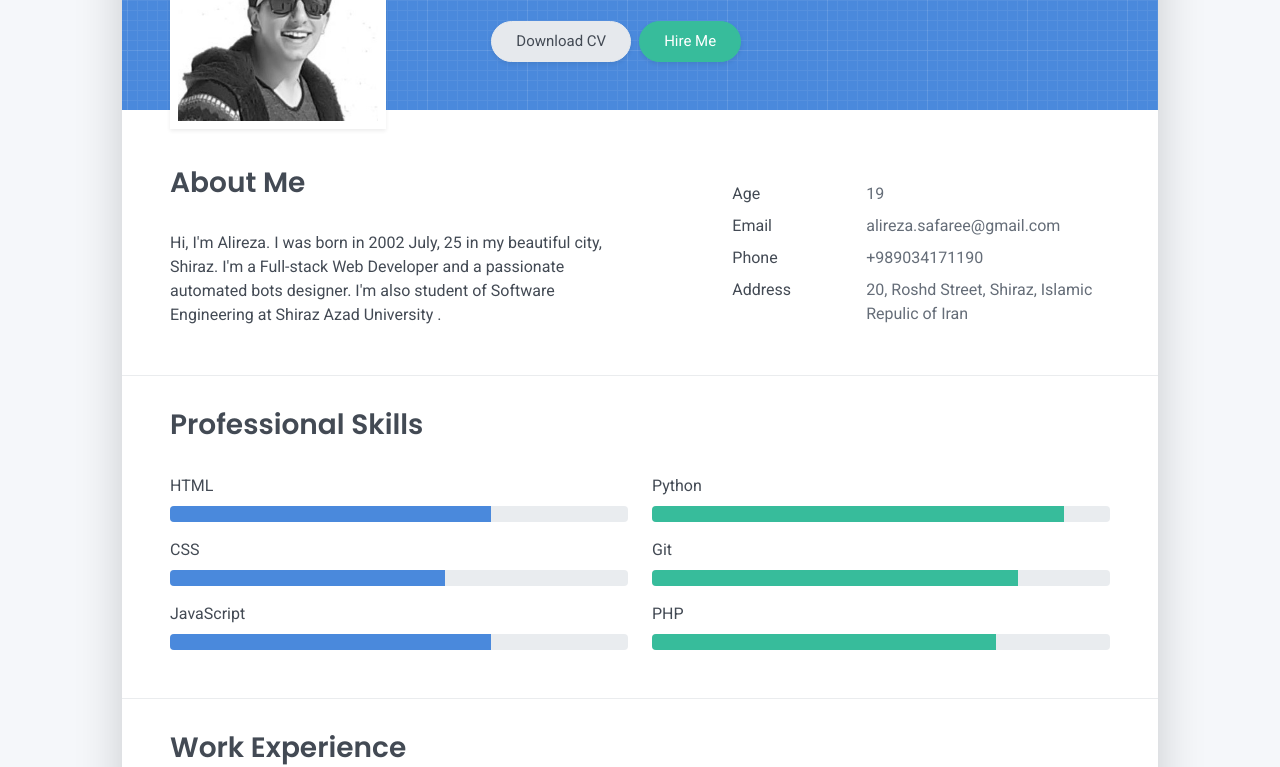
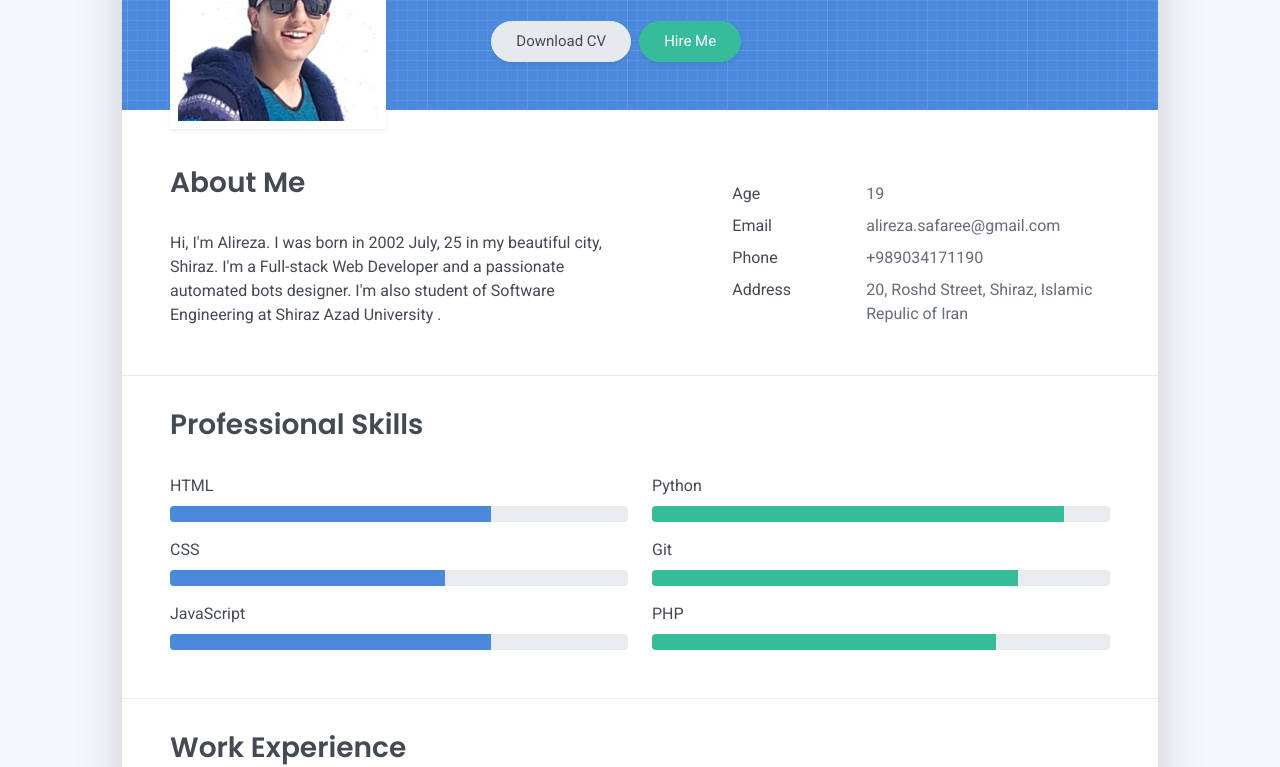
Before and after one commit to alireza0sfr/alireza-safari.ir, a plain HTML site: page index.html in a window 1280 px wide. Shown: the part 259-1026 px from the top of the page. Drawn offline with Linux system fonts and the light colour scheme.

Commit message:
Removed the grayscale from image

```diff
--- a/css/main.css
+++ b/css/main.css
@@ -93,10 +93,6 @@ html {
   margin-left: auto;
   margin-right: auto; }
 
-.avatar img {
-  /* Safari 6.0 - 9.0 */
-  filter: grayscale(100%); }
-
 footer a:not(.nav-link) {
   color: inherit;
   border-bottom: 1px dashed;
```
